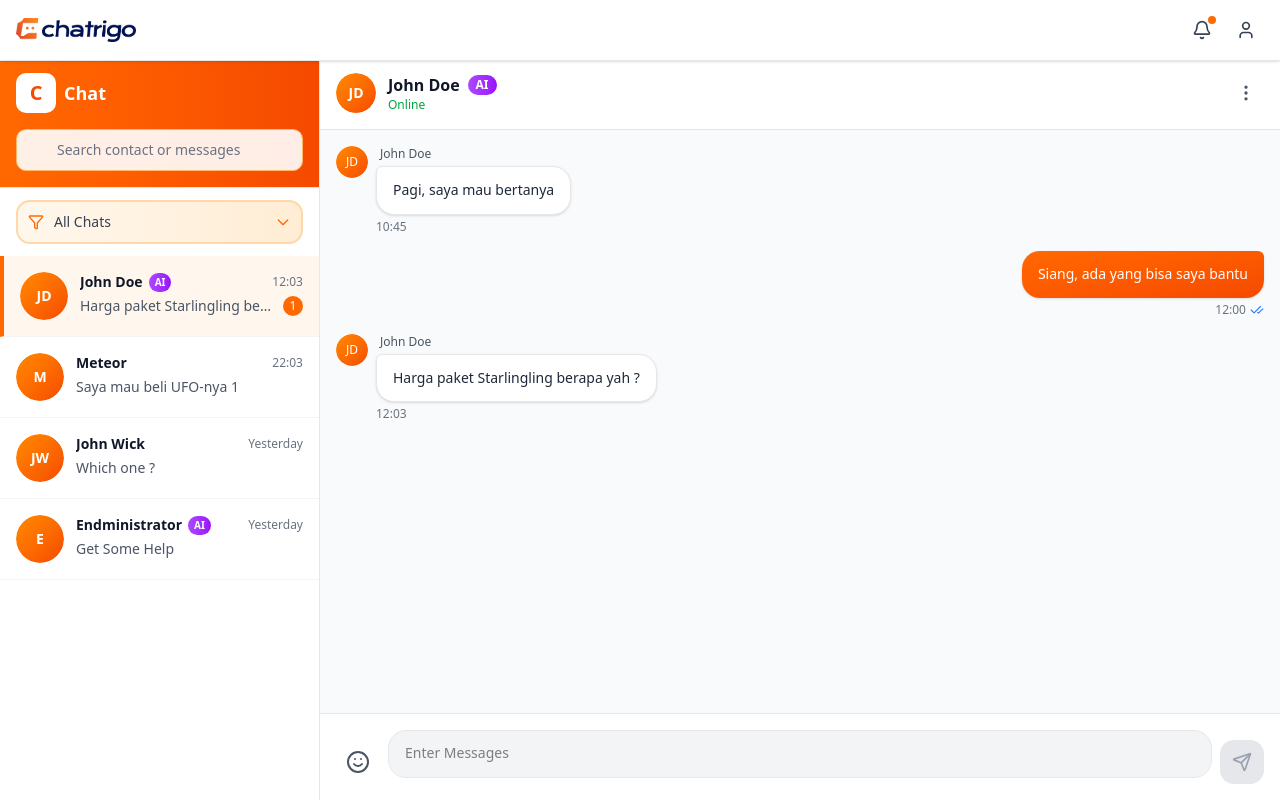
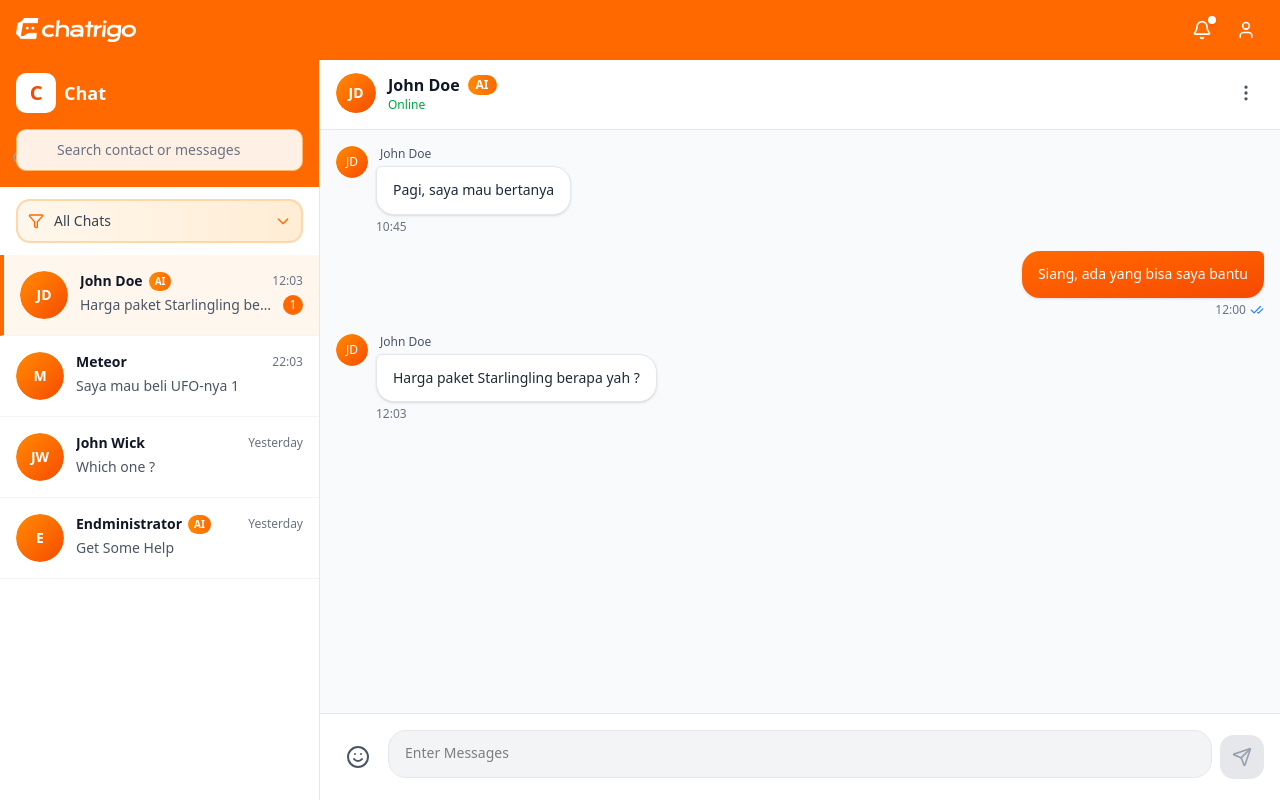
Before and after one commit to KnoWingFly/miniclonechatrigo, a Next.js app: page /chat in a window 1280 px wide. Built offline with nearby package versions, Linux system fonts and the light colour scheme.

Commit message:
style: Update chat UI  top nav to connect bottom (still not nice)

```diff
--- a/app/chat/page.tsx
+++ b/app/chat/page.tsx
@@ -229,11 +229,11 @@ export default function ChatPage() {
   return (
     <div className="flex h-screen bg-gray-50 pt-[57px]">
       {/* Top Navigation Bar */}
-      <div className="fixed top-0 left-0 right-0 z-50 bg-white border-b border-gray-200 shadow-sm">
+      <div className="fixed top-0 left-0 right-0 z-50 bg-orange-500">
         <div className="flex items-center justify-between px-4 py-3">
           <div className="flex items-center gap-3">
             <Image
-              src="/Logo/orange_logo_with_blue_text.png"
+              src="/Logo/white_logo_with_white_text.png"
               alt="Chatrigo Logo"
               width={120}
               height={40}
@@ -242,15 +242,15 @@ export default function ChatPage() {
           </div>
 
           <div className="flex items-center gap-2">
-            <button className="p-2 hover:bg-gray-100 rounded-lg transition-colors relative">
-              <Bell size={20} className="text-gray-700" />
-              <span className="absolute top-1 right-1 w-2 h-2 bg-orange-500 rounded-full"></span>
+            <button className="p-2 hover:bg-orange-600 rounded-lg transition-colors relative">
+              <Bell size={20} className="text-white" />
+              <span className="absolute top-1 right-1 w-2 h-2 bg-white rounded-full shadow-md"></span>
             </button>
             <Link
               href="/"
-              className="p-2 hover:bg-gray-100 rounded-lg transition-colors"
+              className="p-2 hover:bg-orange-600 rounded-lg transition-colors"
             >
-              <User size={20} className="text-gray-700" />
+              <User size={20} className="text-white" />
             </Link>
           </div>
         </div>
@@ -266,8 +266,8 @@ export default function ChatPage() {
       `}
       >
         {/* Sidebar Header */}
-        <div className="p-4 border-b border-gray-200 bg-gradient-to-r from-orange-500 to-orange-600">
-          <div className="flex items-center justify-between mb-4">
+        <div className="bg-orange-500">
+          <div className="flex items-center justify-between mb-4 px-4 pt-4">
             <div className="flex items-center gap-2">
               <div className="w-10 h-10 bg-white rounded-lg flex items-center justify-center">
                 <span className="text-orange-600 font-bold text-xl">C</span>
@@ -279,7 +279,7 @@ export default function ChatPage() {
             </button>
           </div>
           {/* Search Bar */}
-          <div className="relative">
+          <div className="relative px-4 pb-4">
             <Search
               className="absolute left-3 top-1/2 transform -translate-y-1/2 text-gray-400"
               size={18}
@@ -356,7 +356,7 @@ export default function ChatPage() {
                       {contact.name}
                     </h3>
                     {contact.isAI && (
-                      <span className="px-1.5 py-0.5 bg-gradient-to-r from-purple-500 to-purple-600 text-white text-[10px] font-semibold rounded-full flex-shrink-0">
+                      <span className="px-1.5 py-0.5 bg-gradient-to-r from-orange-400 to-orange-500 text-white text-[10px] font-semibold rounded-full flex-shrink-0">
                         AI
                       </span>
                     )}
@@ -420,7 +420,7 @@ export default function ChatPage() {
                     {activeContact?.name}
                   </h2>
                   {activeContact?.isAI && (
-                    <span className="px-2 py-0.5 bg-gradient-to-r from-purple-500 to-purple-600 text-white text-xs font-semibold rounded-full">
+                    <span className="px-2 py-0.5 bg-gradient-to-r from-orange-400 to-orange-500 text-white text-xs font-semibold rounded-full">
                       AI
                     </span>
                   )}
@@ -510,7 +510,7 @@ export default function ChatPage() {
 
         {/* Input Area */}
         <div className="p-4 bg-white border-t border-gray-200">
-          <div className="flex items-end gap-2">
+          <div className="flex items-center gap-2">
             <button className="p-2.5 hover:bg-gray-100 rounded-lg transition-colors flex-shrink-0">
               <Smile size={24} className="text-gray-600" />
             </button>
@@ -528,7 +528,7 @@ export default function ChatPage() {
                 placeholder="Enter Messages"
                 rows={1}
                 className="w-full px-4 py-3 bg-gray-100 border border-gray-200 rounded-2xl text-sm focus:outline-none focus:ring-2 focus:ring-orange-500 focus:border-transparent resize-none"
-                style={{ minHeight: "48px", maxHeight: "120px" }}
+                style={{ height: "48px", maxHeight: "120px" }}
               />
             </div>
 
```
